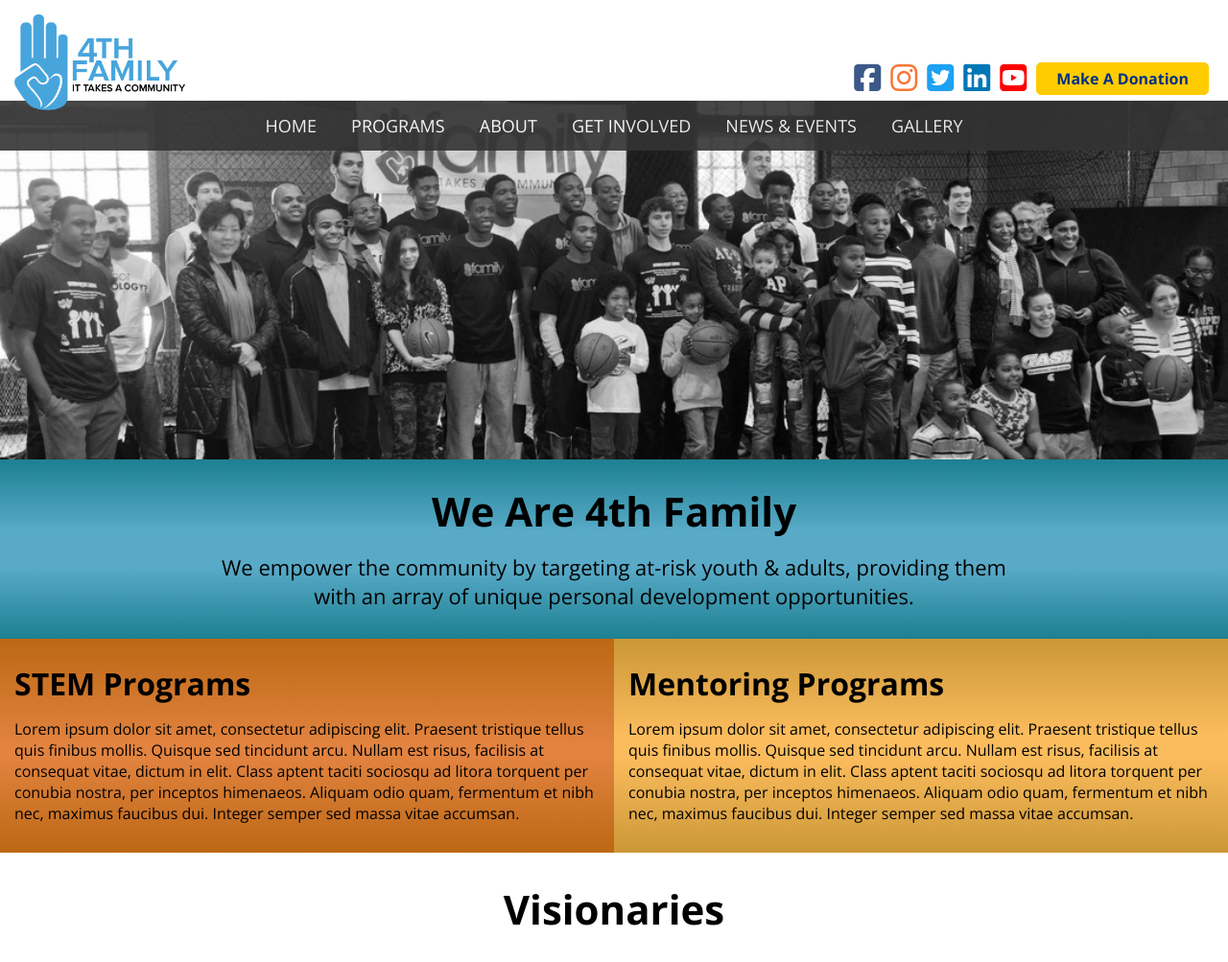
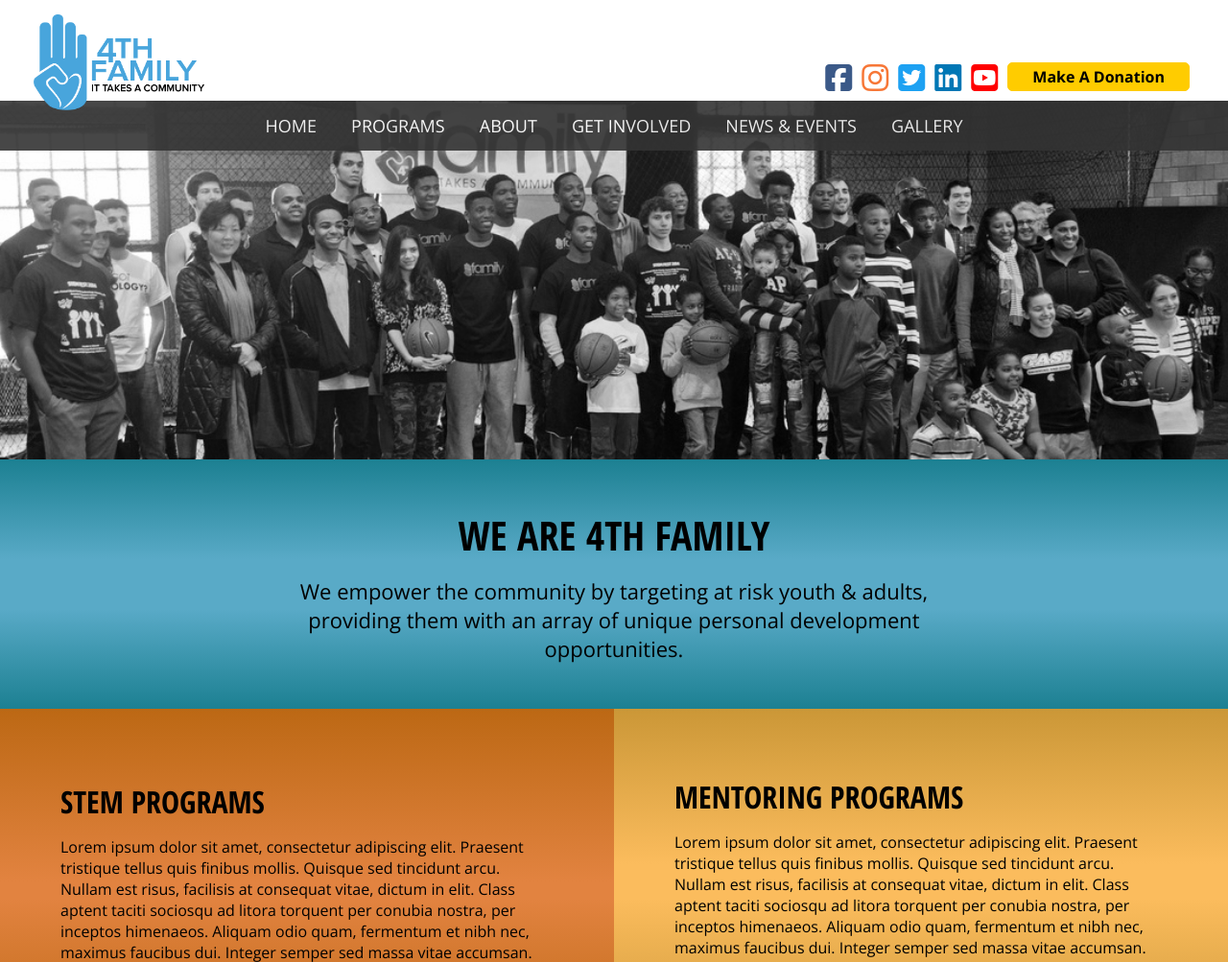
Before and after one commit to tylermerwitz/4thFamilyFinal, a plain HTML site: page index.html in a window 1280 px wide. Shown: the top 1003 px of the page at 96% size. Drawn offline with nearby package versions, Linux system fonts and the light colour scheme.

```diff
--- a/css/style.css
+++ b/css/style.css
@@ -13,14 +13,16 @@
   margin: 0px;
   padding: 0px;
   font-family: 'Open Sans', sans-serif;
+}
 
+h1{
+  font-family: 'Open Sans Condensed', sans-serif;
 }
 
 p {
-
+  font-family: 'Open Sans', sans-serif;
   size: 22px;
 }
-
 
 .header-row {
     display: flex;
@@ -64,7 +66,7 @@
 	display:block;
   float: right;
   position: relative;
-	margin-right:20px;
+	margin-right:40px;
 	padding-top:50px;
 }
 
@@ -77,8 +79,8 @@
     font-size: 16px;
     background-color: #ffcc00;
     text-decoration: none;
-    padding:5px 20px;
-    color: #003087;
+    padding:3px 25px;
+    color: #000;
     border-radius: 5px;
 	  font-family: 'Open Sans', sans-serif;
 	  display:block;
@@ -97,7 +99,7 @@
 .logo {
   top: 0px;
   left: 0px;
-  padding-left: 15px;
+  padding-left: 35px;
   padding-top: 15px;
   height: 105px;
 }
@@ -179,10 +181,25 @@
   margin-top:100px;
 }
 
+/*
+.welcomeBox span{
+  display:inline-block;
+  font-size: 125px;
+  font-weight: 700;
+  font-family: 'Open Sans', sans-serif;
+  color: white;
+  opacity: .08;
+  float: left;
+  padding-left: 60px;
+  padding-bottom: 60px;
+}
+*/
+
 .welcomeBox {
   width: 100%;
   float:left;
-  font-style: sans-serif;
+  height: 260px;
+  position: inherit;
   /* Permalink - use to edit and share this gradient: http://colorzilla.com/gradient-editor/#1c8092+0,59aac7+40,59aac7+50,59aac7+60,1c8092+100 */
 background: #1c8092; /* Old browsers */
 background: -moz-linear-gradient(top,  #1c8092 0%, #59aac7 40%, #59aac7 50%, #59aac7 60%, #1c8092 100%); /* FF3.6-15 */
@@ -192,20 +209,18 @@
 ;*/
 }
 
-
 .welcomeBox h1 {
-	padding-top: 25px;
+	padding-top: 50px;
 	font-size: 42px;
 	text-align:center;
 }
 
 .welcomeBox p {
 	font-size: 22px;
-	padding:15px 15px 30px 15px;
+	padding:15px 15px 15px 15px;
 	text-align:center;
-	max-width: 70%;
+	max-width: 60%;
 }
-
 
 h3 {
   font-size: 18px;
@@ -214,6 +229,7 @@
 .stemBox {
   float: left;
   width: 50%;
+  height: 360px;
   /* Permalink - use to edit and share this gradient: http://colorzilla.com/gradient-editor/#bc6814+0,e28340+50,e28340+55,bc6814+100 */
   background: #bc6814; /* Old browsers */
   background: -moz-linear-gradient(top,  #bc6814 0%, #e28340 50%, #e28340 55%, #bc6814 100%); /* FF3.6-15 */
@@ -224,17 +240,19 @@
 
 .stemBox p{
 	padding:15px 15px 30px 15px;
+  width: 85%;
 }
 
 .stemBox h1 {
 	padding-left: 15px;
-	padding-top: 25px;
-
+	padding-top: 75px;
+  width: 85%;
 }
 
 .mentoringBox {
     float: right;
     width: 50%;
+    height: 360px;
     /* Permalink - use to edit and share this gradient: http://colorzilla.com/gradient-editor/#cb9737+0,fbbc5d+45,fbbc5d+55,cb9737+100 */
     background: #cb9737; /* Old browsers */
     background: -moz-linear-gradient(top,  #cb9737 0%, #fbbc5d 45%, #fbbc5d 55%, #cb9737 100%); /* FF3.6-15 */
@@ -243,15 +261,15 @@
     filter: progid:DXImageTransform.Microsoft.gradient( startColorstr='#cb9737', endColorstr='#cb9737',GradientType=0 ); /* IE6-9 */
 ;
 }
+.mentoringBox h1 {
+	padding-left: 15px;
+	padding-top: 70px;
+  width: 85%;
+}
 
 .mentoringBox p{
 	padding:15px 15px 30px 15px;
-}
-
-.mentoringBox h1 {
-	padding-left: 15px;
-	padding-top: 25px;
-
+  width: 85%;
 }
 
 .photosBox {
@@ -560,6 +578,7 @@
 
 .sponsors {
 	padding-top: 25px;
+  padding-bottom: 45px;
 	display: flex;
 	margin: auto;
 	//border: 1px solid green;
@@ -572,12 +591,12 @@
 	max-width: 800px;
 	margin:auto;
 	width:33%;
-	padding-left:15px;
+	padding-left:10px;
 }
 
 #partner_logo {
   text-align: center;
-     //vertical-align: middle;
+  vertical-align: middle;
   max-width: 300px;
 	width: 90%;
 	margin:auto;
@@ -586,8 +605,11 @@
 }
 
 .footerBox {
+  height: 40px;
   float: right;
   width: 100%;
   background: black;
   color: white;
+  padding-top: 15px
+
 }
--- a/index.html
+++ b/index.html
@@ -80,22 +80,26 @@
 <div class="banner"><img src="images/group_pictureV2.jpg"/>
 </div>
 
+
 <div class="welcomeBox">
-            <h1>We Are 4th Family</h1>
-            <p>We empower the community by targeting at-risk youth & adults, providing them with an array of unique personal development opportunities.</p>
-    </div>
+      <span></span>
+      <h1>WE ARE 4TH FAMILY</h1>
+      <p>We empower the community by targeting at risk youth & adults, providing them with an array of unique personal development opportunities.</p>
+</div>
+
+
 
     <div class="stemBox">
-      <h1>STEM Programs</h1>
+      <h1>STEM PROGRAMS</h1>
       <p>Lorem ipsum dolor sit amet, consectetur adipiscing elit. Praesent tristique tellus quis finibus mollis. Quisque sed tincidunt arcu. Nullam est risus, facilisis at consequat vitae, dictum in elit. Class aptent taciti sociosqu ad litora torquent per conubia nostra, per inceptos himenaeos. Aliquam odio quam, fermentum et nibh nec, maximus faucibus dui. Integer semper sed massa vitae accumsan.</p>
     </div>
 
     <div class="mentoringBox">
-      <h1>Mentoring Programs</h1>
+      <h1>MENTORING PROGRAMS</h1>
       <p>Lorem ipsum dolor sit amet, consectetur adipiscing elit. Praesent tristique tellus quis finibus mollis. Quisque sed tincidunt arcu. Nullam est risus, facilisis at consequat vitae, dictum in elit. Class aptent taciti sociosqu ad litora torquent per conubia nostra, per inceptos himenaeos. Aliquam odio quam, fermentum et nibh nec, maximus faucibus dui. Integer semper sed massa vitae accumsan.</p>
     </div>
  <div class="organizers">
-        <div id="title_org"><h1>Visionaries</h1></div>
+        <div id="title_org"><h1>VISIONARIES</h1></div>
 		<div class="sponsors">
         <div class="person">
             <img id="person_profile" src="images/homepage/john_scott.png">
@@ -156,7 +160,7 @@
     </div>
  -->
  <div class="community">
- <div id="title_org"><h1>Community Partners</h1></div>
+ <div id="title_org"><h1></h1></div>
 		<div class="sponsors">
         <div class="partner">
             <img id="partner_logo" src="images/community_partners/3helix.png">
```
Also changed, not shown: 2 other files. Lines whose indentation alone changed are shown as unchanged.
